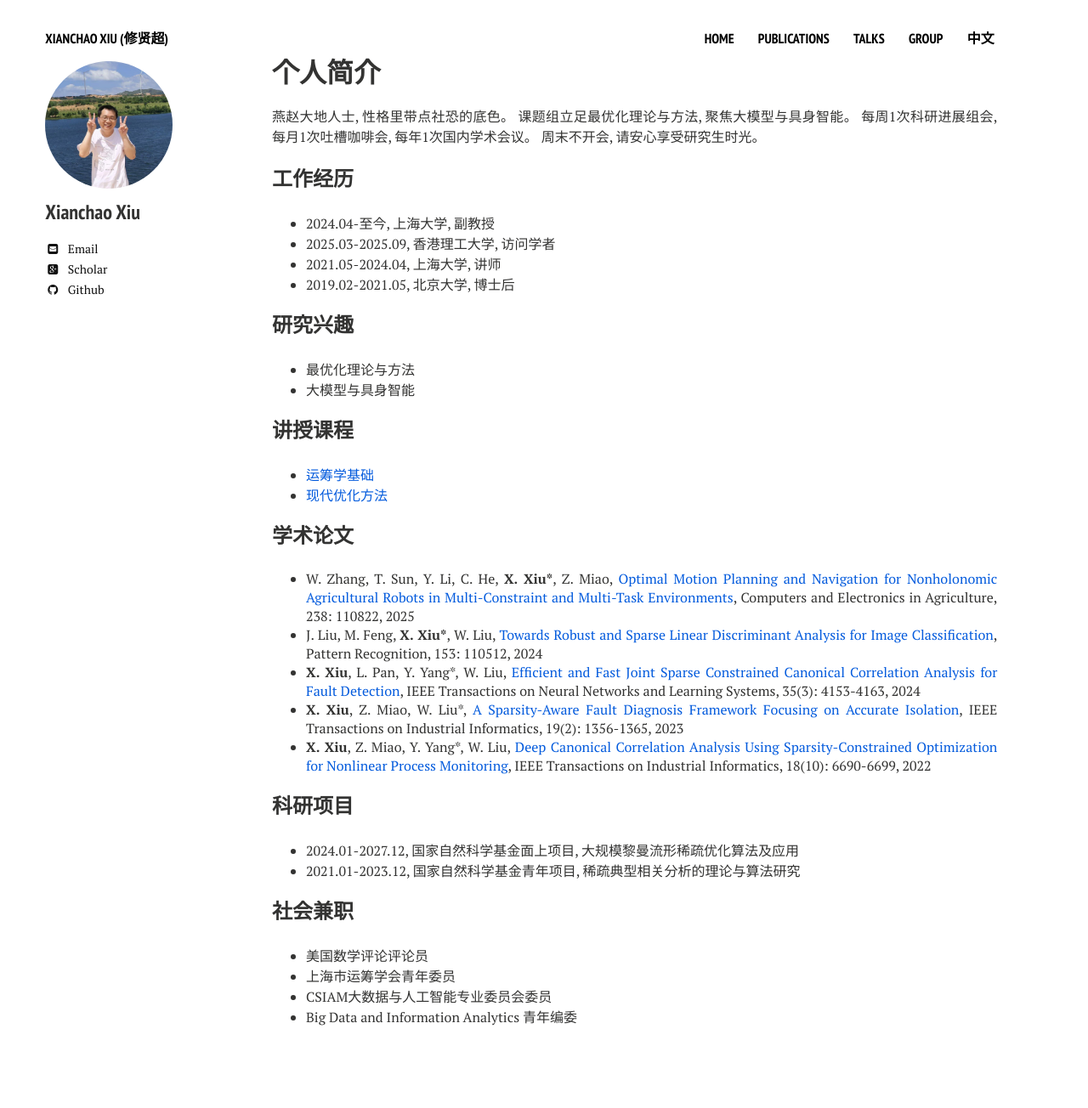
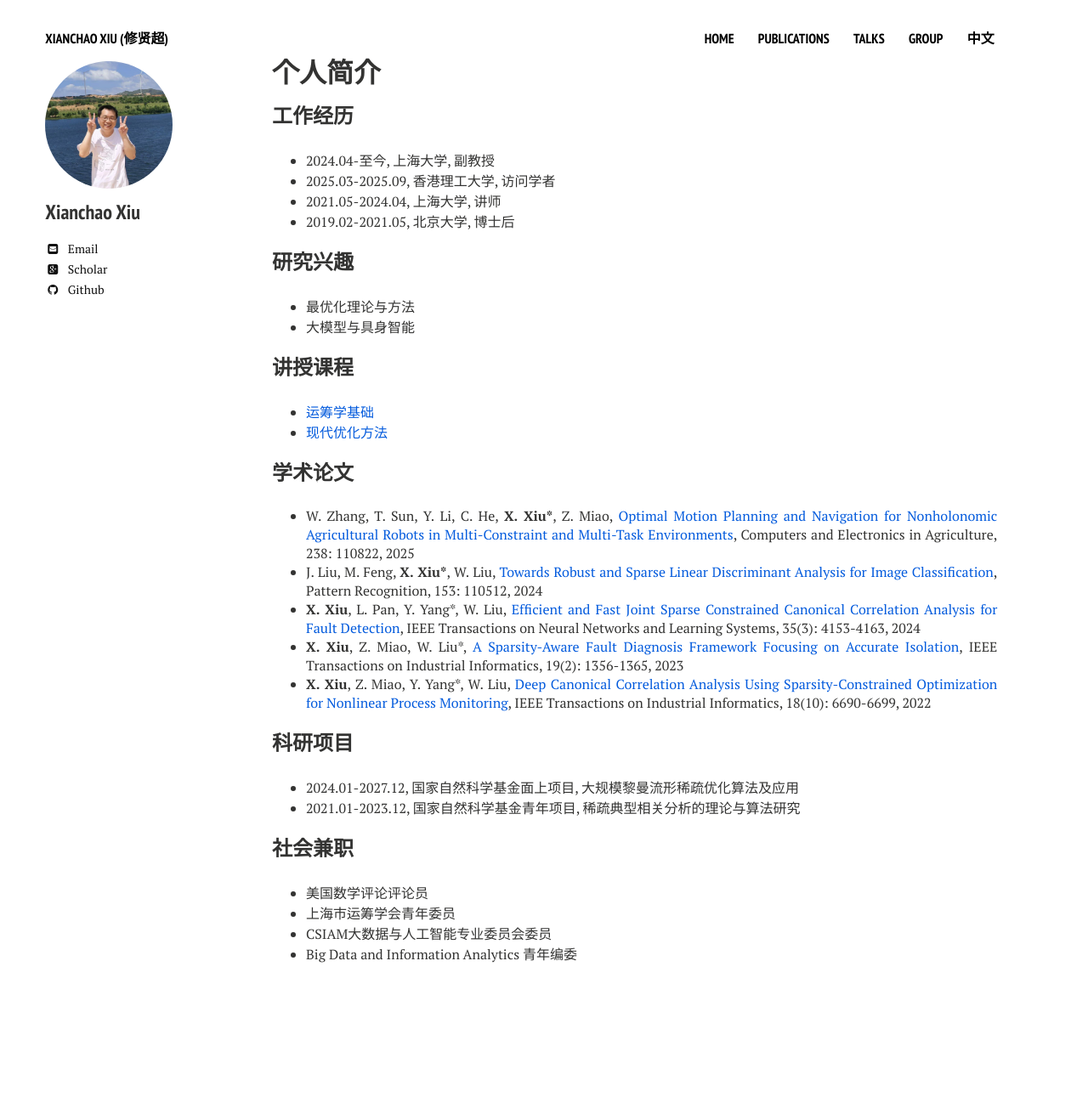
Before and after one commit to xianchaoxiu/xianchaoxiu.github.io, a Jekyll site: the page built from chinese/index.md, in a window 1280 px wide. Shown: the whole page at 85% size. Built offline with Jekyll 4.4.1, drawn with Linux system fonts in a browser that asks for light colours; nearby versions of some CDN libraries; after the commit the page ends 1230 px from its top, so only the background shows below that.

Commit message:
Update index.md

```diff
--- a/chinese/index.md
+++ b/chinese/index.md
@@ -7,10 +7,7 @@ comments: false
 share: false
 ---
 
-燕赵大地人士, 性格里带点社恐的底色。
-课题组立足最优化理论与方法, 聚焦大模型与具身智能。
-每周1次科研进展组会, 每月1次吐槽咖啡会, 每年1次国内学术会议。
-周末不开会, 请安心享受研究生时光。<br>
+
 
 
 
```
